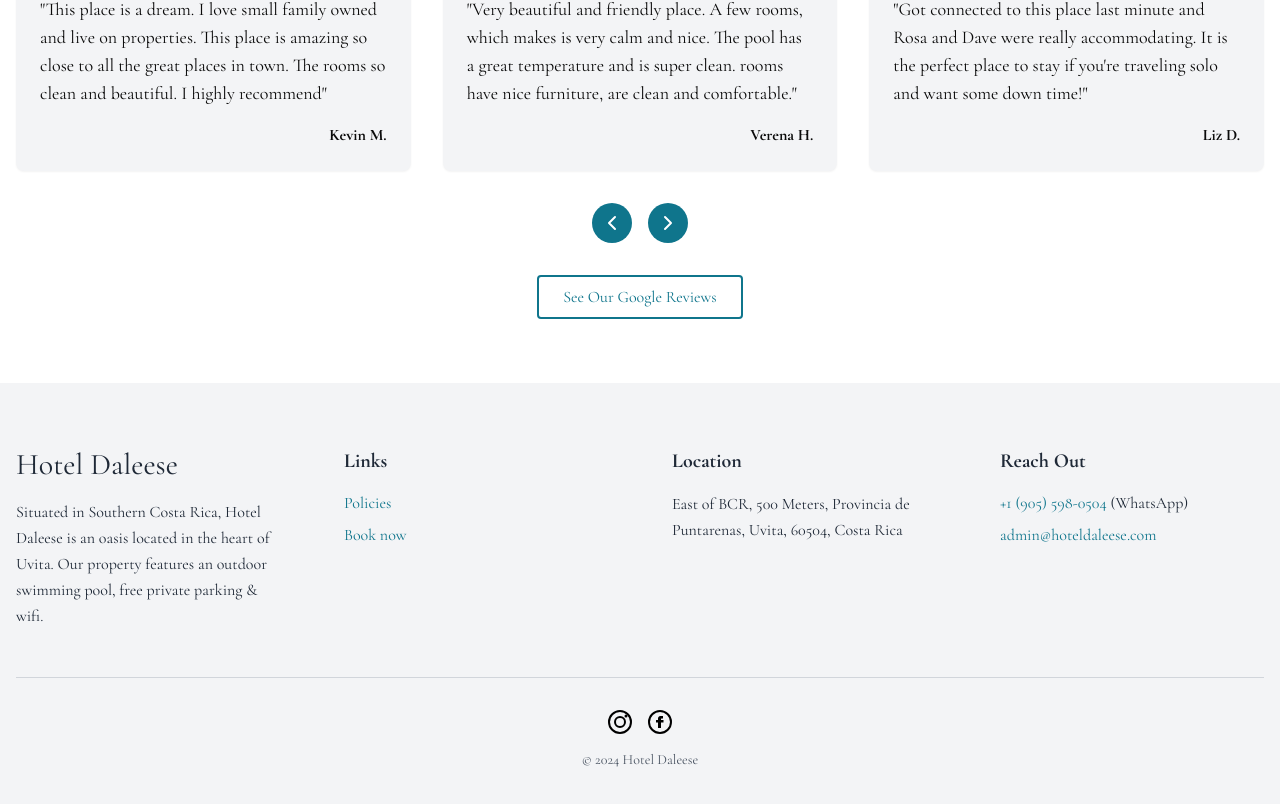
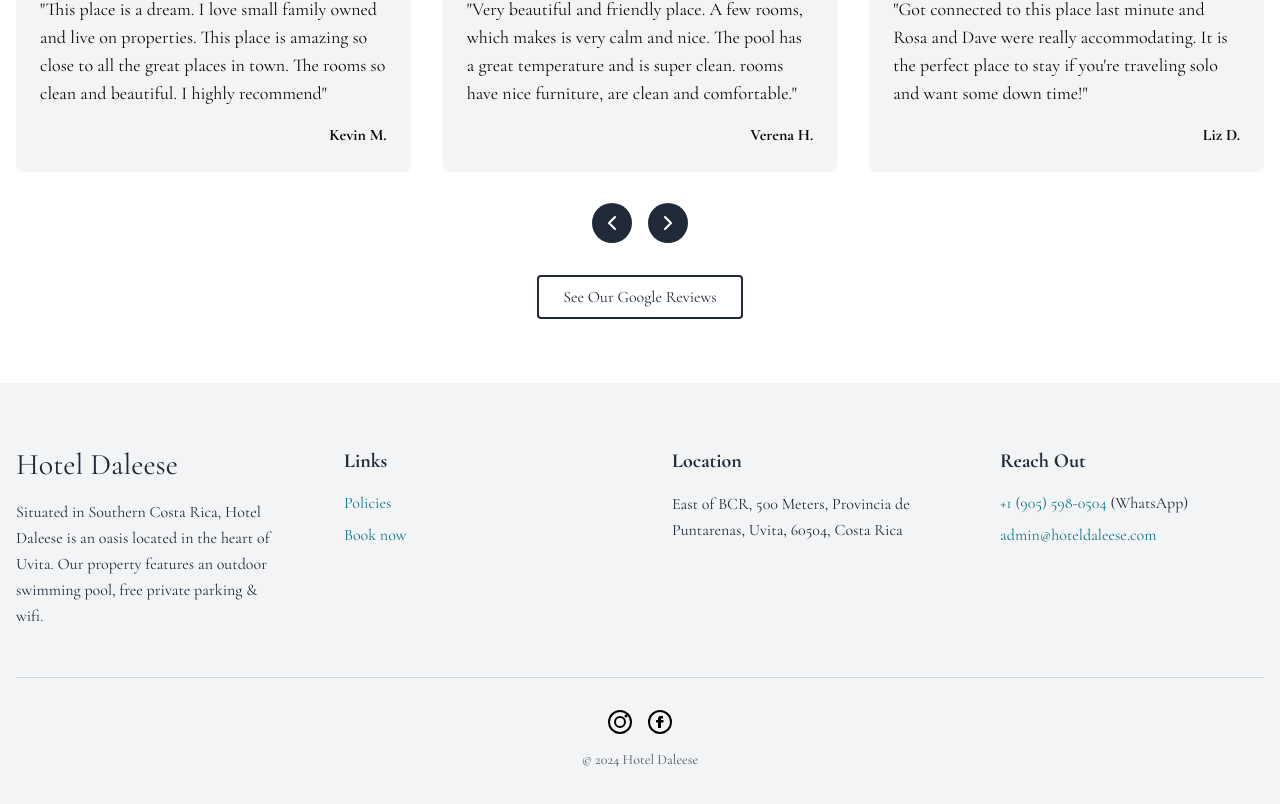
Before and after one commit to Yolxander/hotel-daleese, a Next.js app: page / in a window 1280 px wide. Shown: the part 2855-3659 px from the top of the page. Built offline with nearby package versions, Linux system fonts and the light colour scheme.

Commit message:
updated quest testimonial

```diff
--- a/src/components/guest-testimonials.tsx
+++ b/src/components/guest-testimonials.tsx
@@ -53,14 +53,14 @@ export function GuestTestimonialsComponent() {
       <div className="flex justify-center space-x-4 mb-8">
         <button
           onClick={prevPage}
-          className="bg-[#0F758C] text-white rounded-full p-2 hover:bg-[#0D6579] transition-colors"
+          className="bg-gray-800 text-white rounded-full p-2 hover:bg-black transition-colors"
           aria-label="Previous testimonials"
         >
           <ChevronLeft size={24} />
         </button>
         <button
           onClick={nextPage}
-          className="bg-[#0F758C] text-white rounded-full p-2 hover:bg-[#0D6579] transition-colors"
+          className="bg-gray-800 text-white rounded-full p-2 hover:bg-black transition-colors"
           aria-label="Next testimonials"
         >
           <ChevronRight size={24} />
@@ -71,7 +71,7 @@ export function GuestTestimonialsComponent() {
           href="https://www.google.com/search?q=Hotel+Daleese+reviews"
           target="_blank"
           rel="noopener noreferrer"
-          className="inline-block border-2 border-[#0F758C] text-[#0F758C] px-6 py-2 rounded hover:bg-[#0F758C] hover:text-white transition-colors"
+          className="inline-block border-2 border-gray-800 text-gray-800 px-6 py-2 rounded hover:bg-black hover:text-white transition-colors"
         >
           See Our Google Reviews
         </a>
```
